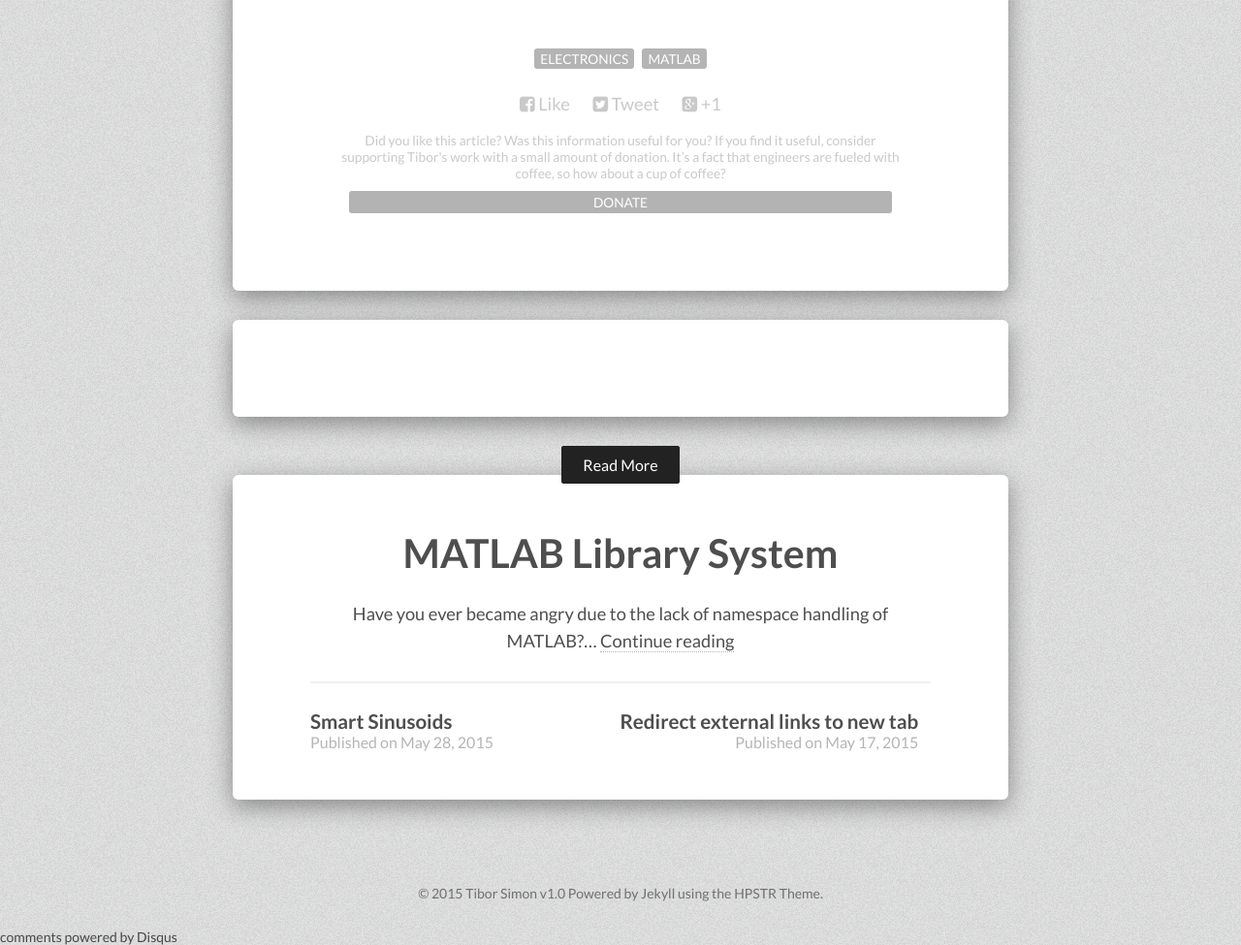
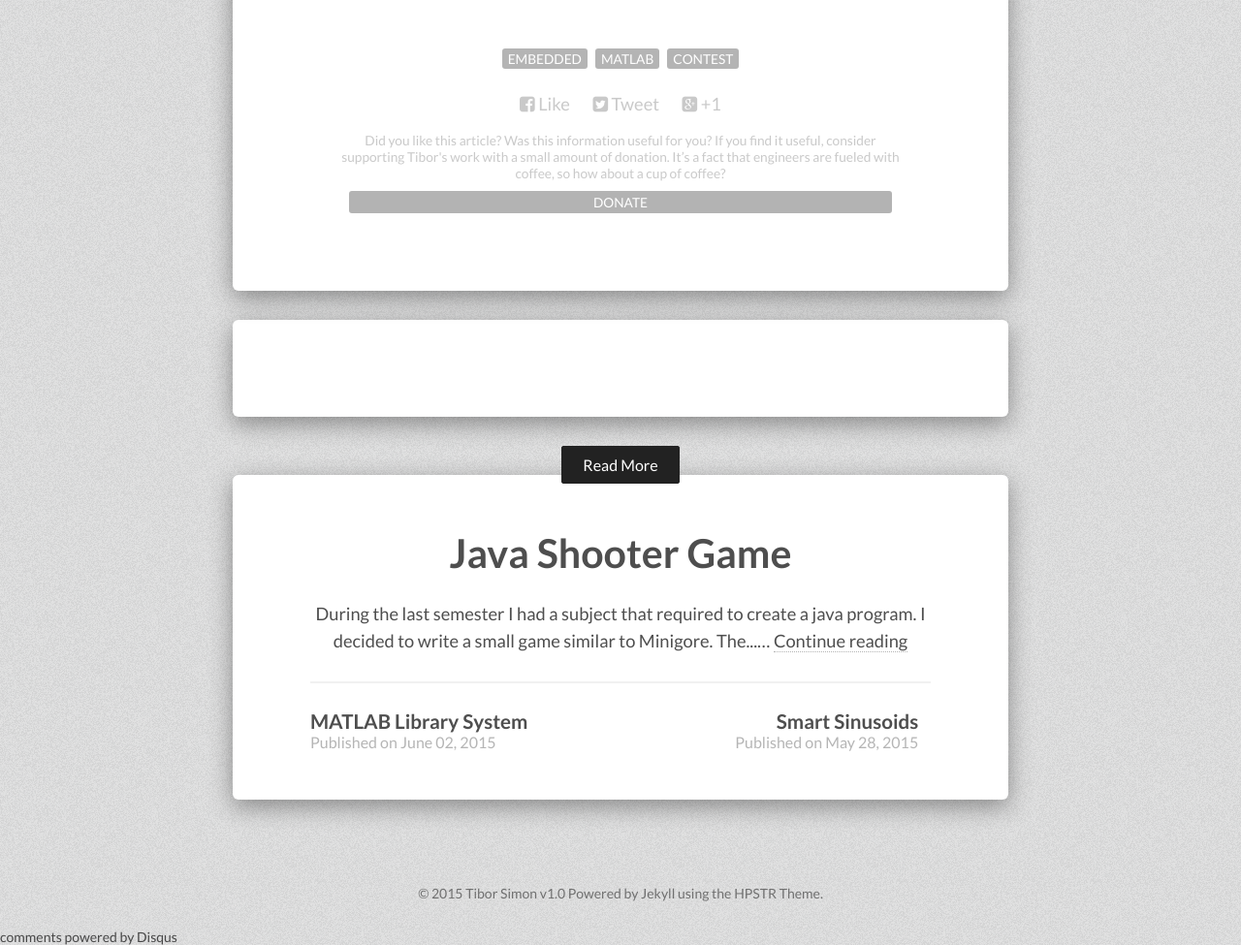
Before and after one commit to tiborsimon/tiborsimon.github.io, a Jekyll site: the page built from _posts/2015-01-15-slotcar-race.md, in a window 1280 px wide and 1400 px high, scrolled down 4755 px, cut to the strip 425-1400 px from the top of the window. Shown: the whole strip at 97% size. Built offline with Jekyll 4.4.1, drawn with Linux system fonts in a browser that asks for light colours; nearby versions of some CDN libraries; comment, search, counter and statistics services are not loaded.

Commit message:
Article update

```diff
--- a/_posts/2015-01-15-slotcar-race.md
+++ b/_posts/2015-01-15-slotcar-race.md
@@ -2,7 +2,7 @@
 layout: post
 title: SlotCar Race
 categories: ['electronics']
-tags: ['electronics', 'matlab']
+tags: ['embedded', 'matlab', 'contest']
 published: True
 
 ---
--- /dev/null
+++ b/_posts/2015-06-06-java-shooter-game.md
@@ -0,0 +1,20 @@
+---
+layout: post
+title: Java Shooter Game
+categories: ['programming']
+tags: ['java', 'game']
+published: True
+repo_link: https://github.com/tiborsimon/JavaShooterGame
+dowload_link: https://github.com/tiborsimon/JavaShooterGame/archive/v1.2.zip
+version: v1.2
+---
+
+During the last semester I had a subject that required to create a java program. I decided to write a small game similar to Minigore. The game is written in java with LWJGL and Slick2D game libraries.
+
+It uses some open source stuff, like the explosion animation and the music for the promo video. The game is open source, so you can go to GitHub to see how the game functionalities were implemented.
+
+{% include repo_and_release.html %}
+
+If the game won’t open by clicking on it (like on OSX Moutain Lion), you have to open it from command line. If the command line returns an error like pixel format not accelerated, you should check out these sites for the solution.
+
+{% gist tiborsimon/b052b74db0fdc360a885 %}
```
Also changed, not shown: images/java-shooter/javashooter-1.png (added), images/java-shooter/javashooter-2.png (added), images/java-shooter/javashooter-3.png (added), images/java-shooter/promo1.png (added), 2 other files.
